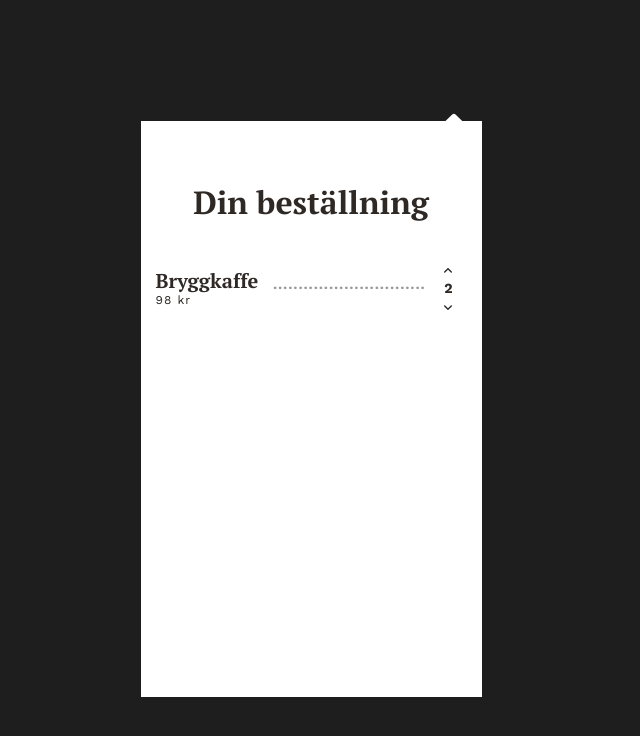
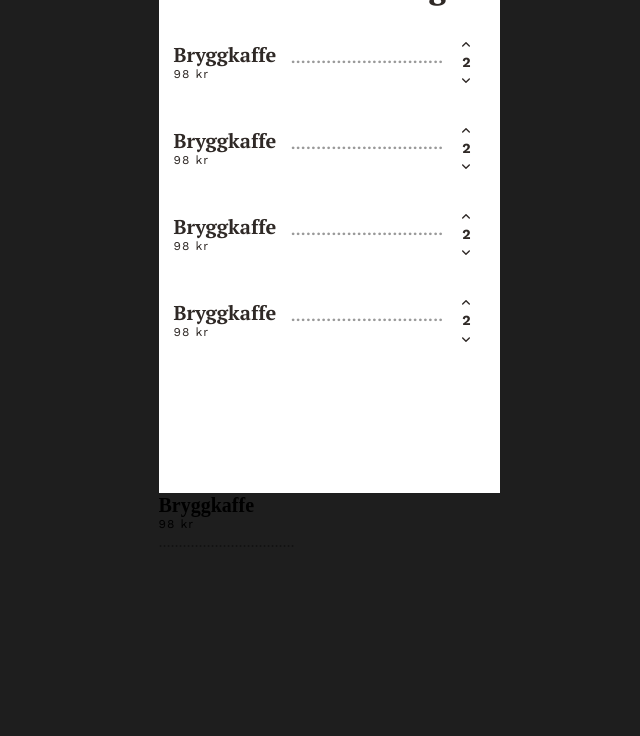
Before and after one commit to Emadenni/Air-bean-app, a React (Vite) app in the folder air-bean-app/: page /cart in a window 1280 px wide. Shown: the top 736 px of the page, without its empty margins (329-969 px from the left). Built offline with nearby package versions, Linux system fonts and the light colour scheme.

Commit message:
create logic for appearing of cart

```diff
--- a/air-bean-app/src/components/Header/Header.tsx
+++ b/air-bean-app/src/components/Header/Header.tsx
@@ -1,16 +1,23 @@
+// Header.tsx
 import React, { useState } from 'react';
-import { useLocation } from 'react-router-dom';
+import { useLocation, Link } from 'react-router-dom';
 import top from "../../assets/images/top.png";
 import navicon from "../../assets/images/navicon.svg";
 import carticon from "../../assets/images/carticon.png";
 import close from "../../assets/images/close.png";
 import "../Header/header.scss";
 import Nav from '../Nav/Nav';
+import Cart from '../../pages/Cart';
 
 const Header = () => {
   const location = useLocation();
   const isAboutPage = location.pathname === '/about';
   const [isMenuOpen, setIsMenuOpen] = useState(false);
+  const [isCartOpen, setIsCartOpen] = useState(false);
+
+  const handleToggleCart = () => {
+    setIsCartOpen(prevState => !prevState);
+  };
 
   const handleMenuToggle = () => {
     setIsMenuOpen(prevIsMenuOpen => !prevIsMenuOpen);
@@ -26,18 +33,25 @@ const Header = () => {
         ) : (
           <img src={navicon} alt="headerIcons__navicon" onClick={handleMenuToggle} />
         )}
+
         {!isAboutPage && (
           <div className="cart-icons-wrapper">
-            <img src={carticon} alt="headerIcons__carticon" />
+
+              <img src={carticon} alt="headerIcons__carticon"  onClick={handleToggleCart} />
+
             <p className="headerIcons__cart-counter">0</p>
           </div>
         )}
       </div>
 
       {isMenuOpen && <Nav handleMenuToggle={handleMenuToggle} />}
+      {isCartOpen && <Cart handleToggleCart={handleToggleCart} />}
 
       {isMenuOpen && (
         <div className="blur-overlay"></div>
+      )}
+      {isCartOpen && (
+        <div className="blur-overlay2"></div>
       )}
     </>
   );
--- a/air-bean-app/src/components/Header/header.scss
+++ b/air-bean-app/src/components/Header/header.scss
@@ -1,15 +1,12 @@
 @import url("https://fonts.googleapis.com/css2?family=PT+Serif:ital,wght@0,400;0,700;1,400;1,700&display=swap");
 
-.inMenu  .headerIcons {
+.inMenu .headerIcons {
   transform: translateY(-130px);
-
 }
-.inAbout  .headerIcons {
+.inAbout .headerIcons {
   transform: translateY(-103px);
   margin-left: 19px;
 }
-
-
 
 .headerIcons {
   width: 97%;
@@ -55,6 +52,16 @@
   left: 0;
   width: 100%;
   height: 100%;
-  backdrop-filter: blur(5px); // Regola il valore di sfocatura a tuo piacimento
-  z-index: 10; // Assicurati che l'elemento sia sopra il menu
+  background-color: rgba(0, 0, 0, 0.5);
+  backdrop-filter: blur(4px);
+  z-index: 2;
 }
+.blur-overlay2 {
+  position: fixed;
+  top: 0;
+  left: 0;
+  width: 100%;
+  height: 100%;
+  background-color: rgba(0, 0, 0, 0.7);
+  z-index: 2;
+}
--- a/air-bean-app/src/components/types.tsx
+++ b/air-bean-app/src/components/types.tsx
@@ -13,3 +13,6 @@ export type NavListType= NavItemType[];
 export interface NavProps {
     handleMenuToggle: () => void;
   }
+export interface CartProps {
+    handleToggleCart: () => void;
+  }
--- a/air-bean-app/src/main.tsx
+++ b/air-bean-app/src/main.tsx
@@ -24,7 +24,9 @@ const router = createBrowserRouter([
   },
   {
     path: "/cart",
-    element: <Cart />,
+    element: <Cart handleToggleCart={function (): void {
+      throw new Error("Function not implemented.");
+    } } />,
   },
   {
     path: "/status",
--- a/air-bean-app/src/pages/Cart.tsx
+++ b/air-bean-app/src/pages/Cart.tsx
@@ -2,14 +2,16 @@ import "../pages/cart.scss";
 import arrowUp from "../assets/images/arrow-up.svg";
 import vectorUp from "../assets/images/vector-up.svg";
 import vectorDown from "../assets/images/vector-down.svg";
+import { CartProps } from '../components/types';
 
-const Cart = () => {
+const Cart: React.FC<CartProps> = ({ handleToggleCart }: CartProps) => {
   return (
-    <div className=".cart-container">
+    <div className="cart-container">
       <img src={arrowUp} alt="arrow up" className="arrow-up" />
 
       <ul className="cart-container__list">
         <h1>Din beställning</h1>
+         {/* da dinamicizzare */}
         <li className="cart-container__item">
           <p className="cart-container__item-p">
             Bryggkaffe
@@ -24,7 +26,58 @@ const Cart = () => {
           </div>
 
         </li>
+        <li className="cart-container__item">
+          <p className="cart-container__item-p">
+            Bryggkaffe
+            <span>98 kr</span>
+          </p>
+          <p className="cart-container__item-dots">..................................</p>
+
+          <div className="cart-container__quantityDiv">
+            <img src={vectorUp} alt="vector" />
+            <p>2</p>
+            <img src={vectorDown} alt="vector" />
+          </div>
+
+        </li>
+        <li className="cart-container__item">
+          <p className="cart-container__item-p">
+            Bryggkaffe
+            <span>98 kr</span>
+          </p>
+          <p className="cart-container__item-dots">..................................</p>
+
+          <div className="cart-container__quantityDiv">
+            <img src={vectorUp} alt="vector" />
+            <p>2</p>
+            <img src={vectorDown} alt="vector" />
+          </div>
+
+        </li>
+        <li className="cart-container__item">
+          <p className="cart-container__item-p">
+            Bryggkaffe
+            <span>98 kr</span>
+          </p>
+          <p className="cart-container__item-dots">..................................</p>
+
+          <div className="cart-container__quantityDiv">
+            <img src={vectorUp} alt="vector" />
+            <p>2</p>
+            <img src={vectorDown} alt="vector" />
+          </div>
+
+        </li>
+
+        {/* da dinamicizzare */}
       </ul>
+
+      <div>
+        <p className="cart-container__item-p">
+            Bryggkaffe
+            <span>98 kr</span>
+          </p>
+          <p className="cart-container__item-dots">..................................</p> </div>
     </div>
   );
 };
--- a/air-bean-app/src/pages/Menu.tsx
+++ b/air-bean-app/src/pages/Menu.tsx
@@ -3,7 +3,11 @@ import "../pages/menu.scss";
 import Header from "../components/Header/Header";
 import Footer from "../components/Footer/Footer.";
 
+
+
+
 const Menu = () => {
+
   useEffect(() => {
     const fetchData = async () => {
       try {
--- a/air-bean-app/src/pages/cart.scss
+++ b/air-bean-app/src/pages/cart.scss
@@ -1,9 +1,10 @@
 .cart-container {
   position: relative;
   overflow: hidden;
-
+  z-index: 20;
   line-height: 120%;
-
+  bottom: 170px;
+  left: 18px;
   &__item {
     display: flex;
     justify-content: space-between;
@@ -58,6 +59,7 @@
 }
 
 .cart-container__list {
+  z-index: 20;
   width: 21.313rem;
   min-height: 35.941rem;
   background-color: #ffffff;
@@ -78,7 +80,7 @@
 }
 
 .arrow-up {
-  margin-left: 303px;
+  margin-left: 300px;
   z-index: -2;
   transform: translateY(8px);
 }
--- a/air-bean-app/src/pages/menu.scss
+++ b/air-bean-app/src/pages/menu.scss
@@ -1,5 +1,6 @@
 .menu-container {
   min-height: 52.438rem;
+ /*  height: fit-content; */
   width: 23.438rem;
   background-color: #ffffff;
   /*  @include flex($justify:center, $align:center); */
```
Lines whose indentation alone changed are shown as unchanged.
